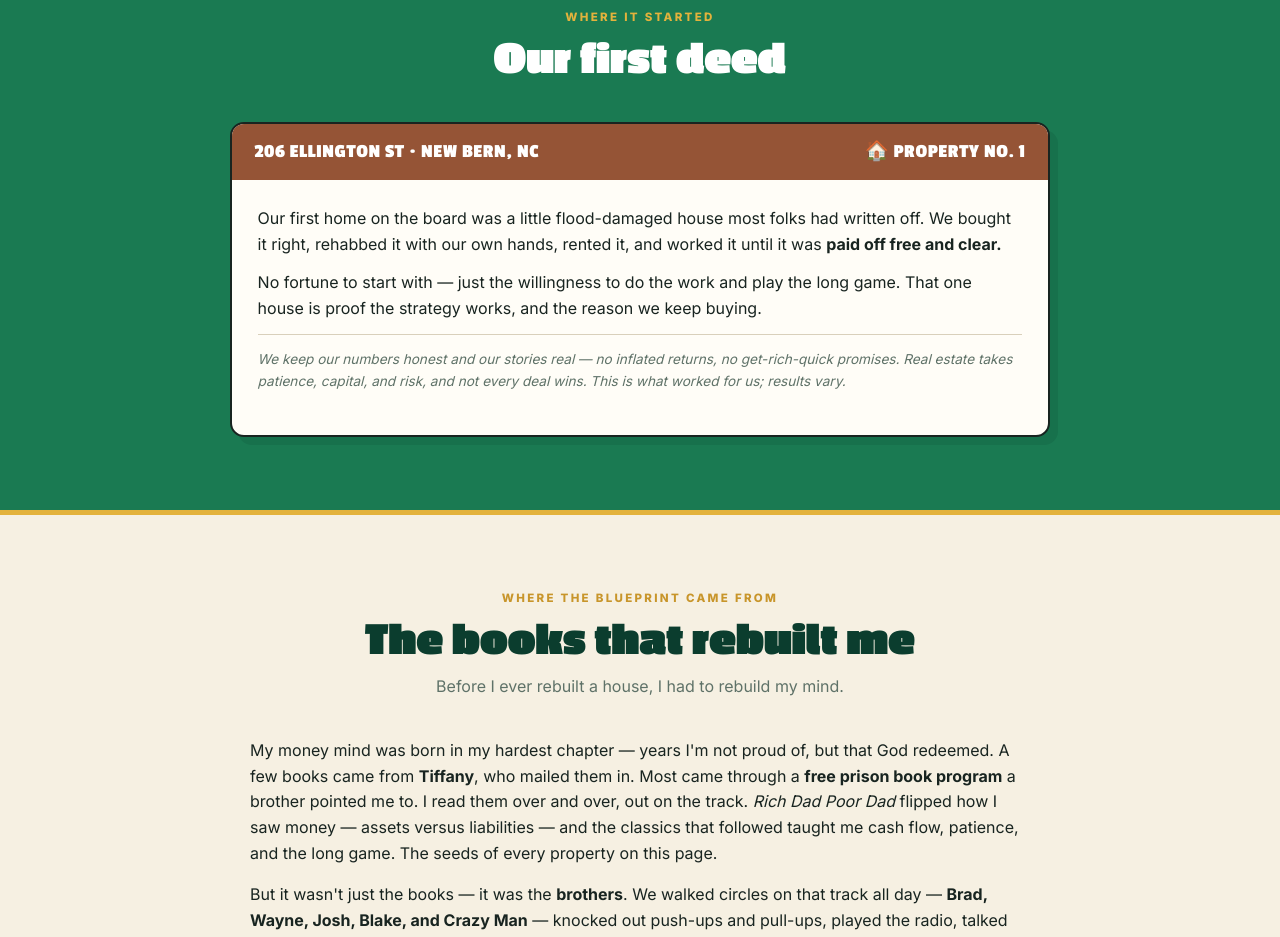
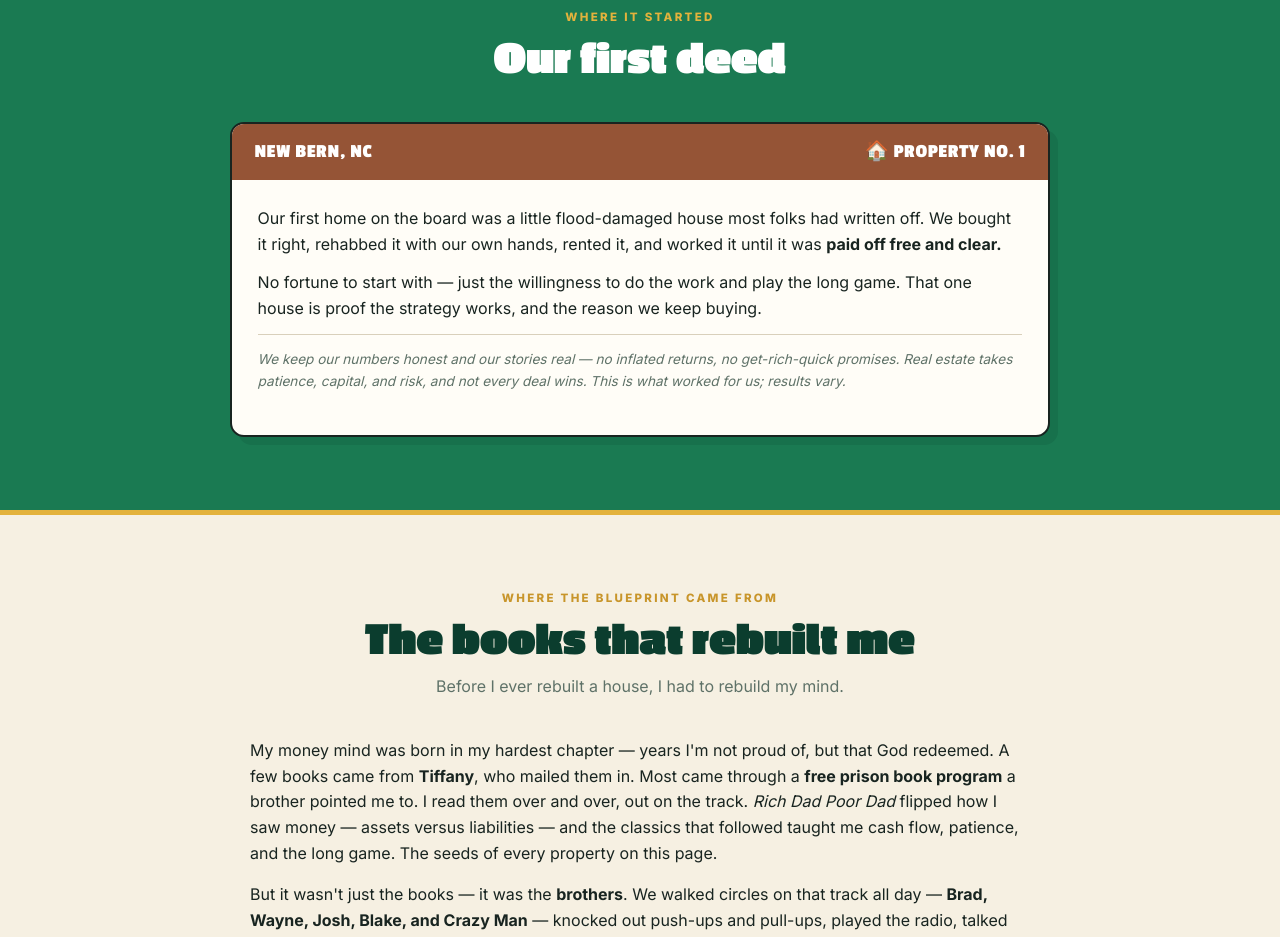
Before and after one commit to dhahn402/hahn-realestate, a plain HTML site: page index.html in a window 1280 px wide. Shown: the part 2700-3637 px from the top of the page. Drawn offline with Linux system fonts and the light colour scheme.

Commit message:
Privacy: drop exact street address from Property No. 1 band, keep New Bern, NC
David is a repeat identity-theft target; a street address tied to his name
is the highest-value item to remove. Story and credibility unchanged.

```diff
--- a/index.html
+++ b/index.html
@@ -210,7 +210,7 @@
         <h2>Our first deed</h2>
       </div>
       <div class="record">
-        <div class="band" style="background:var(--p1)"><span>206 Ellington St · New Bern, NC</span><span>🏠 Property No. 1</span></div>
+        <div class="band" style="background:var(--p1)"><span>New Bern, NC</span><span>🏠 Property No. 1</span></div>
         <div class="in">
           <p>Our first home on the board was a little flood-damaged house most folks had written off. We bought it right, rehabbed it with our own hands, rented it, and worked it until it was <strong>paid off free and clear.</strong></p>
           <p>No fortune to start with — just the willingness to do the work and play the long game. That one house is proof the strategy works, and the reason we keep buying.</p>
```
